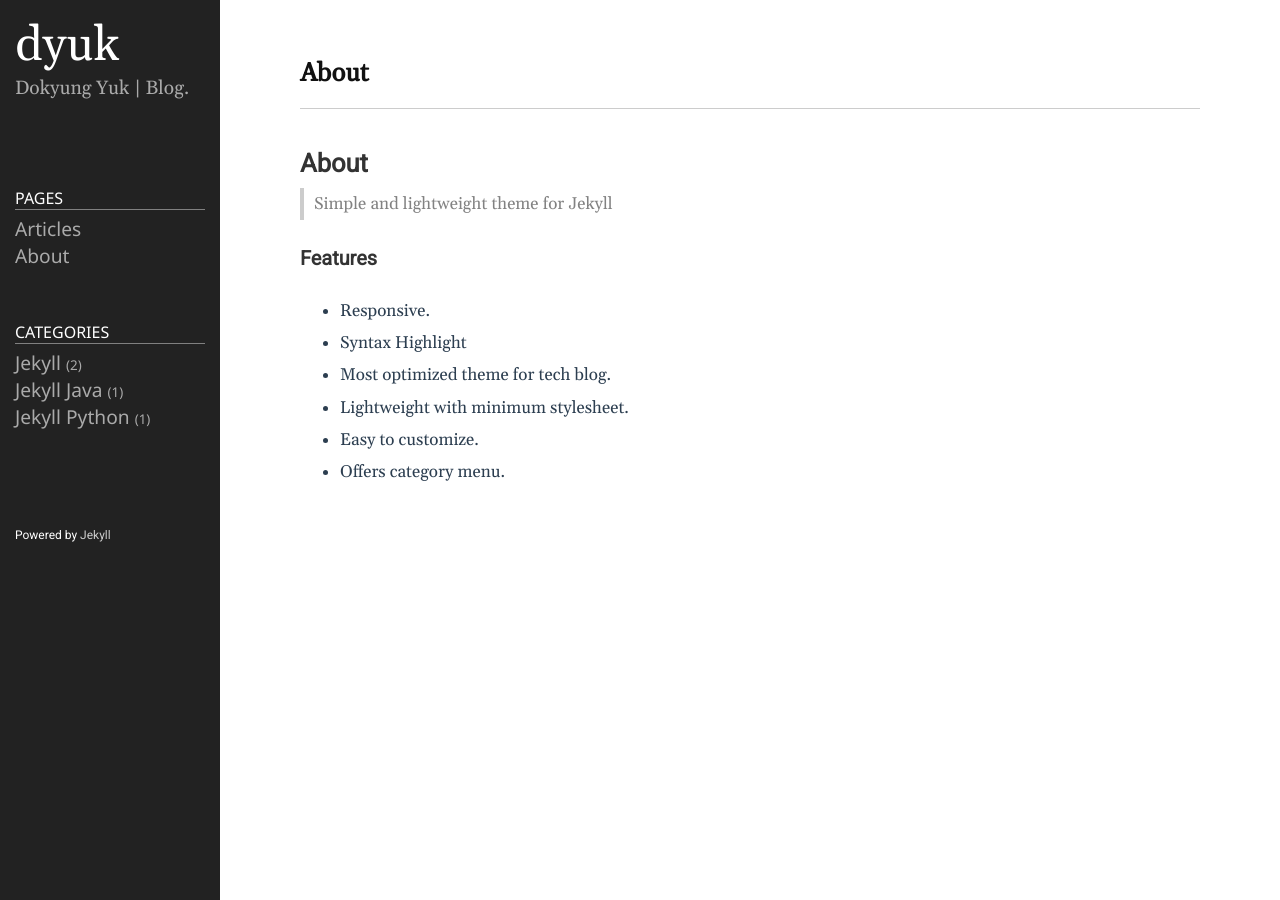
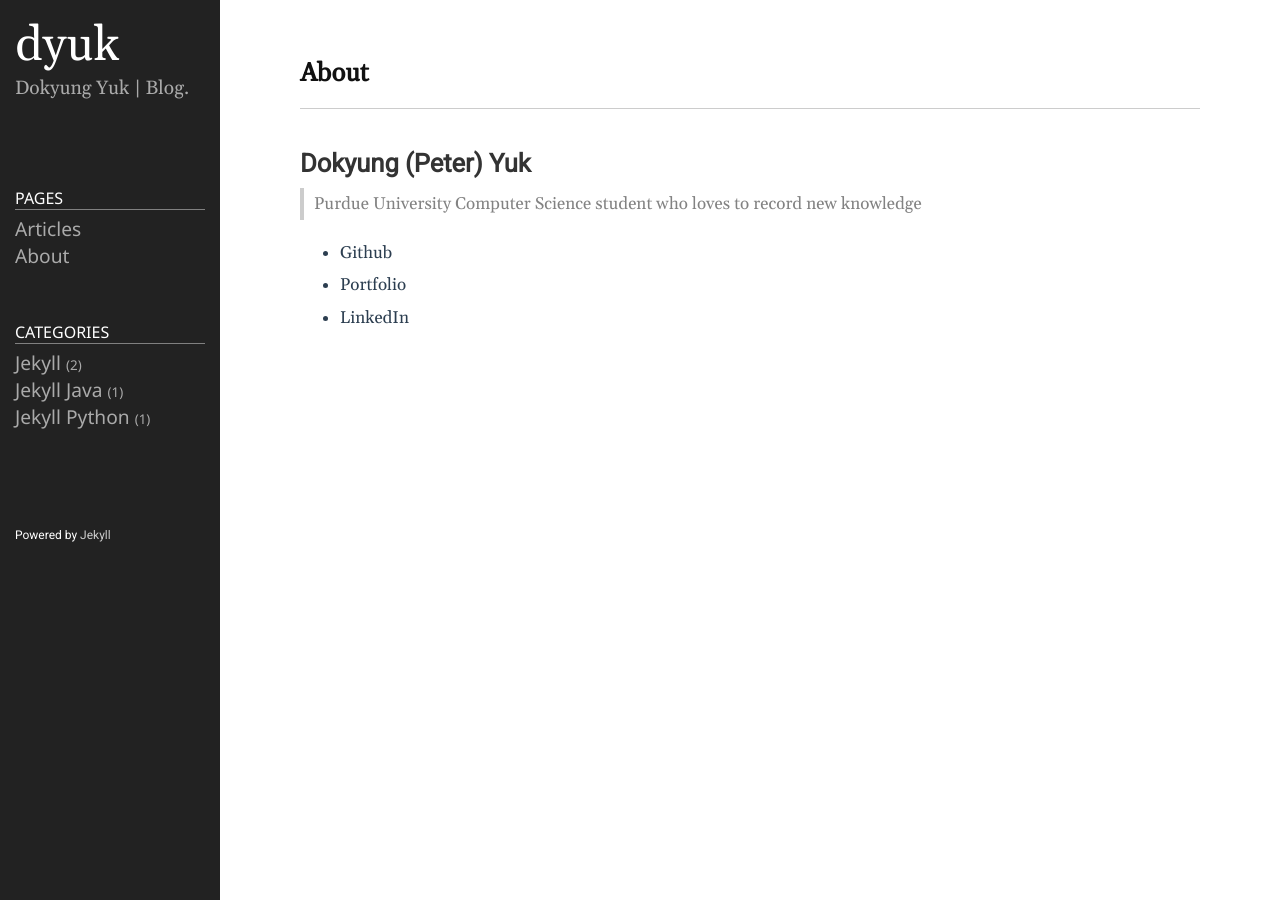
Before and after one commit to dyuk01/blog, a Jekyll site: the page built from about.md, in a window 1280 px wide. Built offline with Jekyll 4.4.1, drawn with Linux system fonts in a browser that asks for light colours.

Commit message:
Update about.md

```diff
--- a/about.md
+++ b/about.md
@@ -4,13 +4,9 @@ title: About
 permalink: /about/
 ---
 
-## About
-> Simple and lightweight theme for Jekyll
+## Dokyung (Peter) Yuk
+> Purdue University Computer Science student who loves to record new knowledge
 
-### Features
-- Responsive.
-- Syntax Highlight
-- Most optimized theme for tech blog.
-- Lightweight with minimum stylesheet.
-- Easy to customize.
-- Offers category menu.
+- Github
+- Portfolio
+- LinkedIn
```
